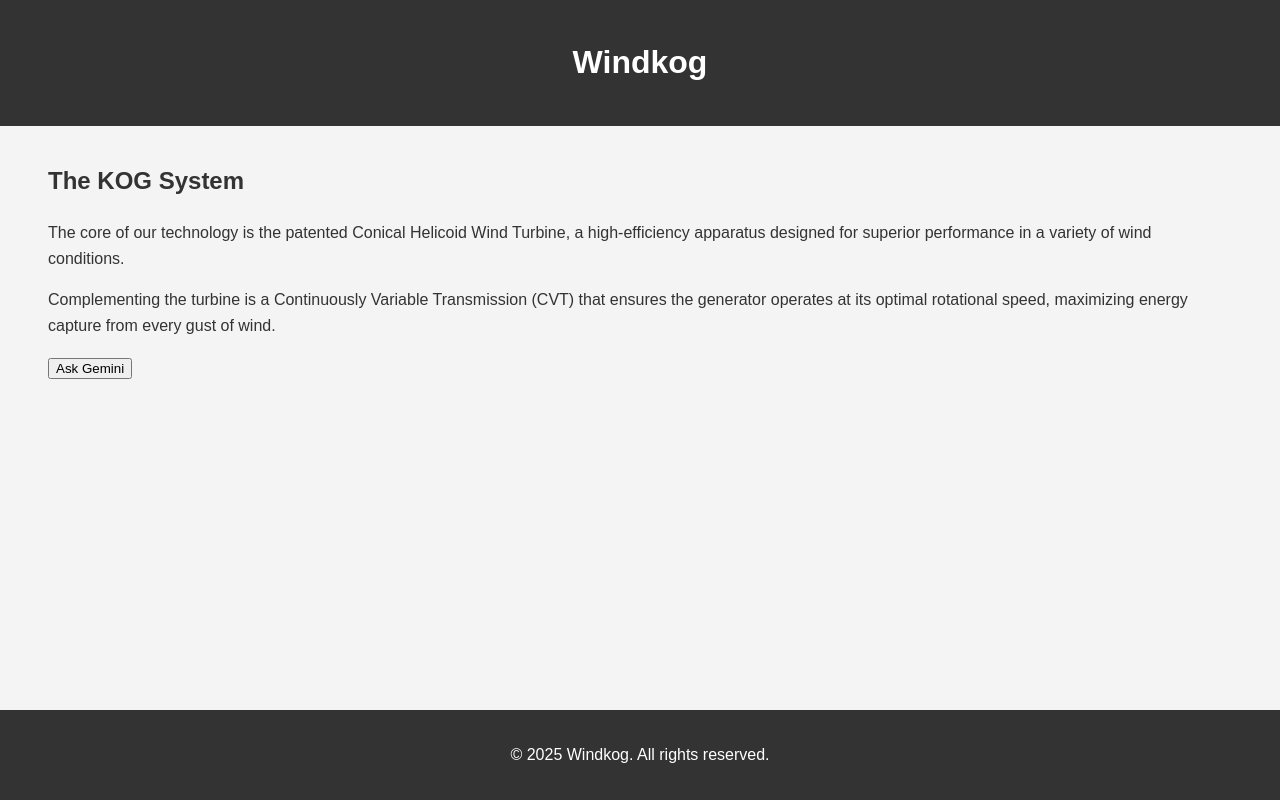
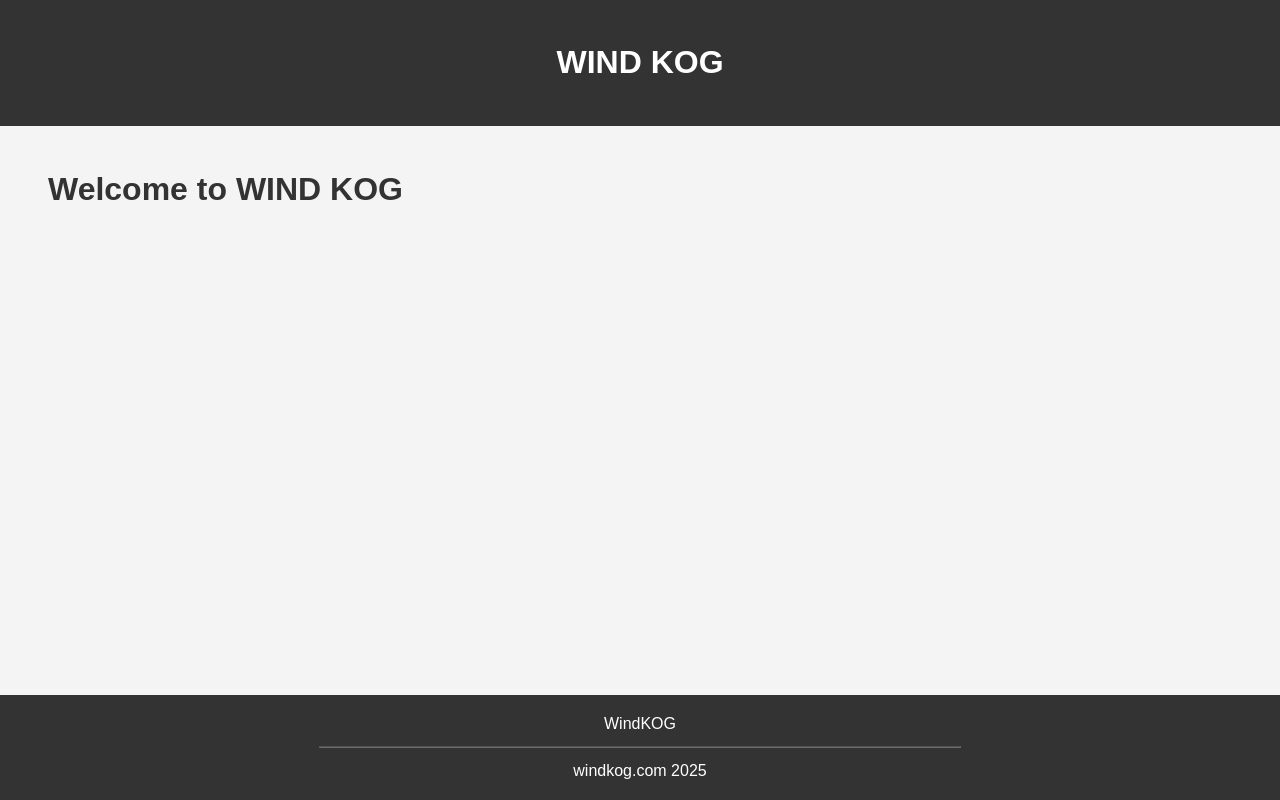
Before and after one commit to gnobot/windkog, a plain HTML site: page public/index.html in a window 1280 px wide. Drawn offline with Linux system fonts and the light colour scheme.

Commit message:
Update index.html H1 text to 'Welcome to WIND KOG'

```diff
--- a/public/index.html
+++ b/public/index.html
@@ -3,21 +3,22 @@
 <head>
     <meta charset="UTF-8">
     <meta name="viewport" content="width=device-width, initial-scale=1.0">
-    <title>Windkog</title>
+    <title>Windkog 2025</title>
     <link rel="stylesheet" href="styles.css">
 </head>
 <body>
     <header>
-        <h1>Windkog</h1>
+        <h1>WIND KOG</h1>
     </header>
     <main>
-        <h2>The KOG System</h2>
-        <p>The core of our technology is the patented Conical Helicoid Wind Turbine, a high-efficiency apparatus designed for superior performance in a variety of wind conditions.</p>
-        <p>Complementing the turbine is a Continuously Variable Transmission (CVT) that ensures the generator operates at its optimal rotational speed, maximizing energy capture from every gust of wind.</p>
-        <p><a href="gemini.html"><button>Ask Gemini</button></a></p>
+        <div class="enclosure">
+            <h1>Welcome to WIND KOG</h1>
+        </div>
     </main>
     <footer>
-        <p>&copy; 2025 Windkog. All rights reserved.</p>
+        <div>WindKOG</div>
+        <hr style="width:50%; opacity:0.3; margin: 10px auto;">
+        <div>windkog.com 2025</div>
     </footer>
 </body>
 </html>
```
